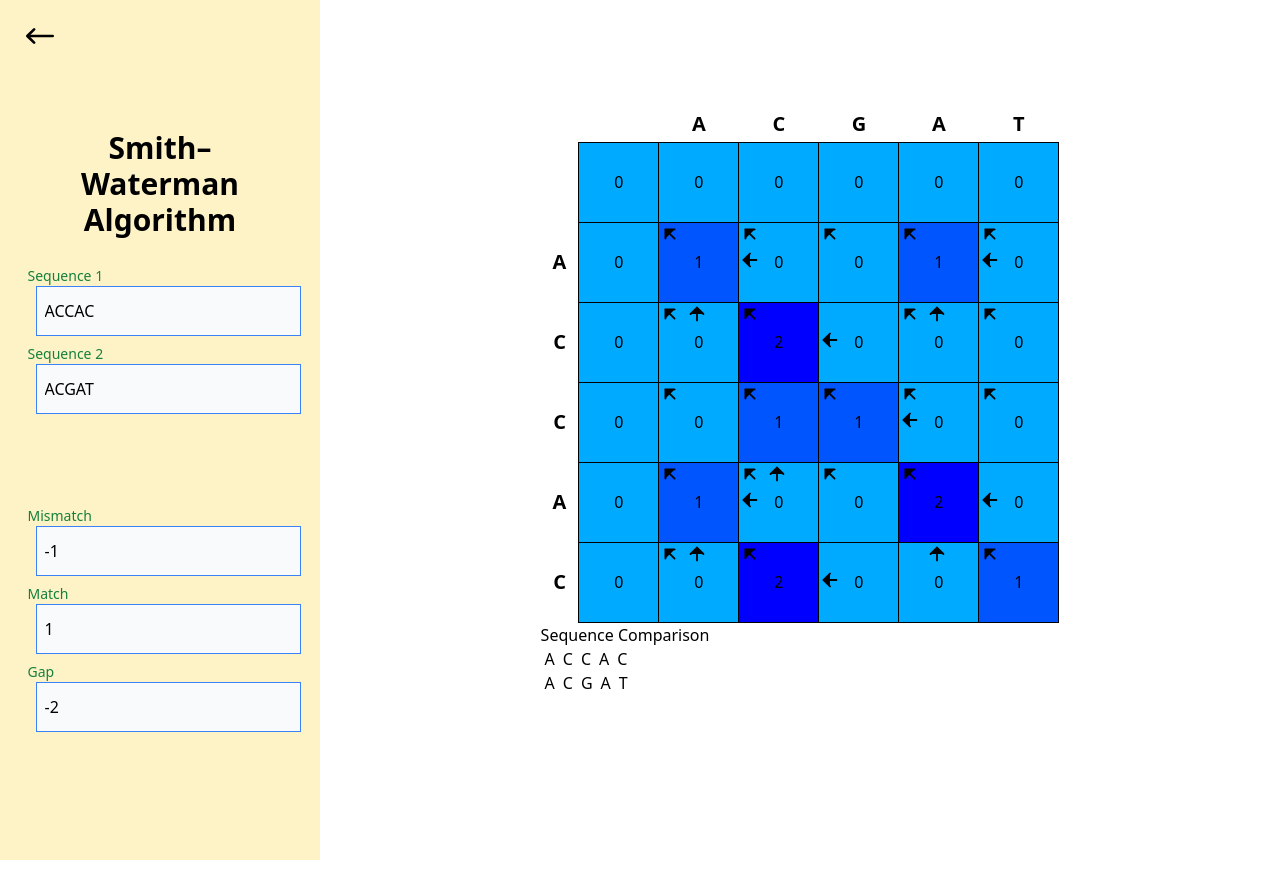
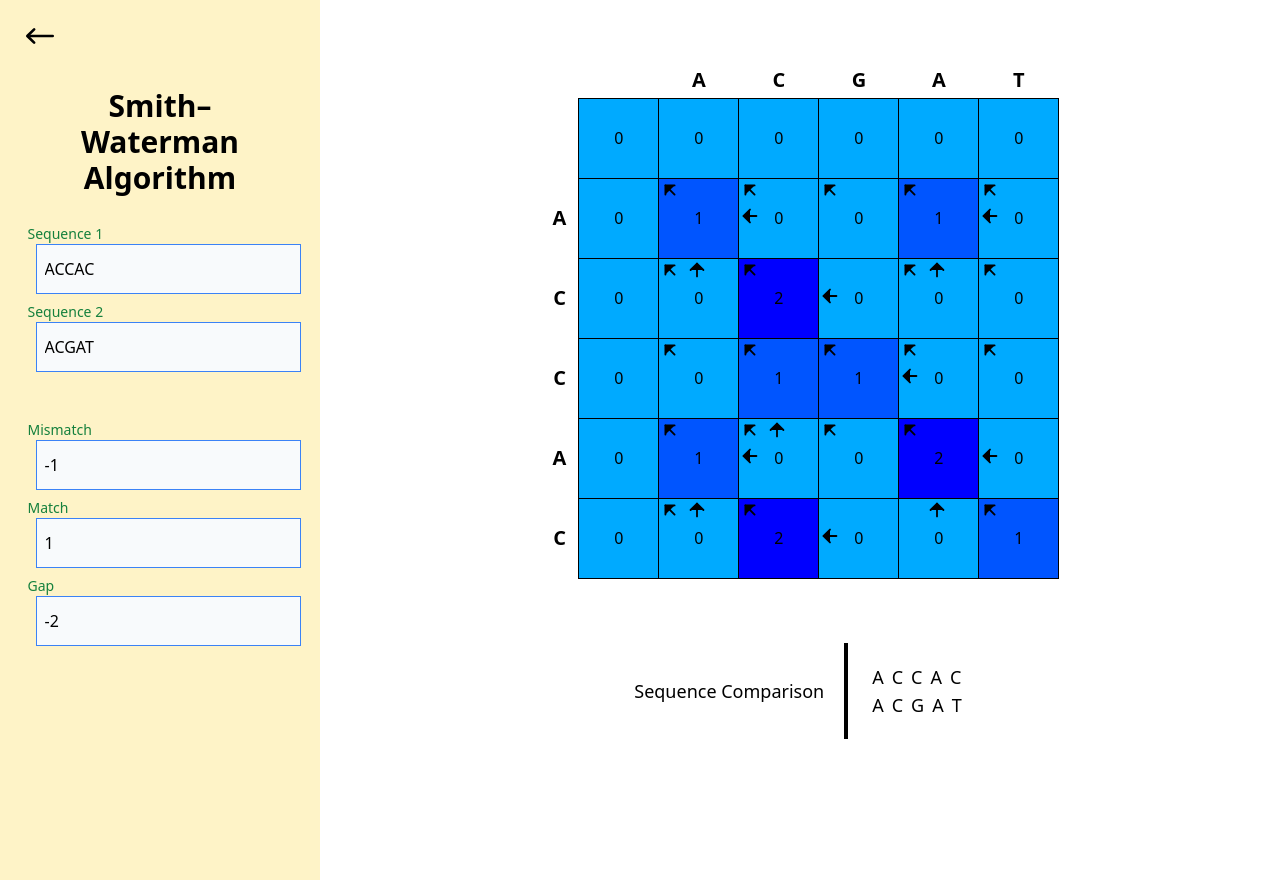
Before and after one commit to ANUSHKALA/sequence_alignment_visualizer, a Next.js app: page /local in a window 1280 px wide. Built offline with nearby package versions, Linux system fonts and the light colour scheme.

Commit message:
ui fixes

```diff
--- a/components/SmithWaterman/index.js
+++ b/components/SmithWaterman/index.js
@@ -139,9 +139,12 @@ export default function SmithWaterman({ sequenceA, sequenceB, config }) {
           />
         </div>
       )}
+      <div className="flex justify-center mt-16 text-lg">
+        <div className="flex justify-center items-center p-5">
+          <h3 className="">Sequence Comparison</h3>
+        </div>
+        <div className="p-5 border border-black border-l-4 border-r-0 border-t-0 border-b-0">
           <div className="">
-        <h3>Sequence Comparison</h3>
-        <div>
             {comparisonSeq.alignedSequenceA.split("").map((char, index) => (
                 <span key={index} className="px-1">
               {char}
@@ -157,5 +160,6 @@ export default function SmithWaterman({ sequenceA, sequenceB, config }) {
           </div>
         </div>
       </div>
+    </div>
   );
 }
--- a/pages/global.js
+++ b/pages/global.js
@@ -28,7 +28,7 @@ const Global = () => {
               />
             </Link>
           </div>
-          <div className="h-screen px3">
+          <div className="h-screen">
 
               <div className="mx-10 p-2 my-5">
                 <div className="text-center font-bold text-3xl">
--- a/pages/local.js
+++ b/pages/local.js
@@ -29,7 +29,7 @@ const Local = () => {
               />
             </Link>
           </div>
-          <div className="flex flex-wrap justify-center h-screen items-center">
+          <div className=" h-screen">
             <div>
               <div className="mx-10 p-2 my-5">
                 <div className="text-center font-bold text-3xl">
@@ -59,13 +59,13 @@ const Local = () => {
                 />
               </div>
             </div>
-            <div className="grid grid-rows-2">
-              <div className="grid row-span-1">
-                <div className="grid">
+
+
+              <div className="flex flex-wrap lg:justify-center md:justify-start justify-center mt-10">
+                  <div className="">
                       <SeqInput
                           value={config.mismatch}
                           placeholder="-1"
-                    parseInt
                           label={"Mismatch"}
                           type="number"
                           onChange={(e) => {
@@ -90,8 +90,7 @@ const Local = () => {
                           }}
                       />
                   </div>
-              </div>
-              <div className="">
+                  <div>
                       <SeqInput
                           value={config.gap}
                           placeholder="-1"
@@ -106,6 +105,8 @@ const Local = () => {
                       />
                   </div>
               </div>
+
+
           </div>
         </div>
       </div>
```
Lines whose indentation alone changed are shown as unchanged.
